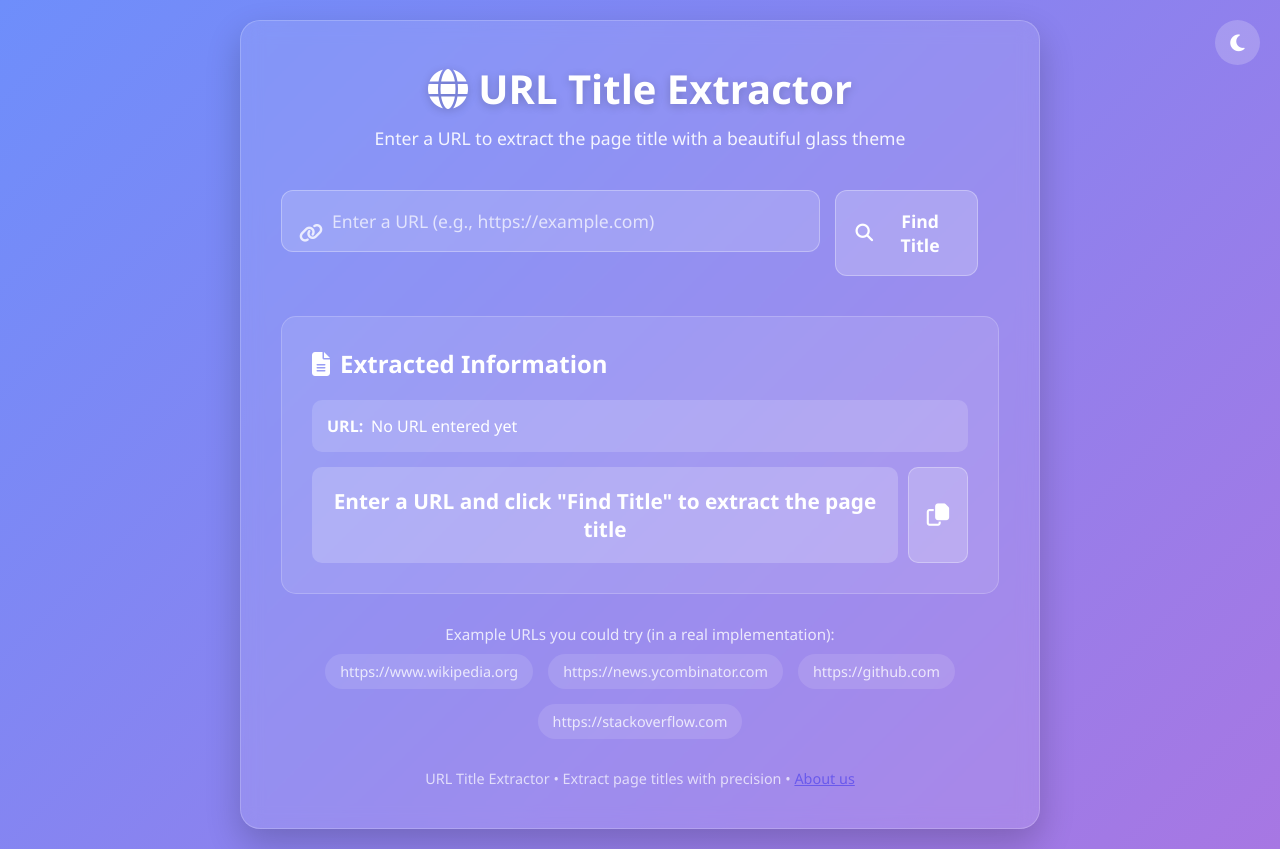
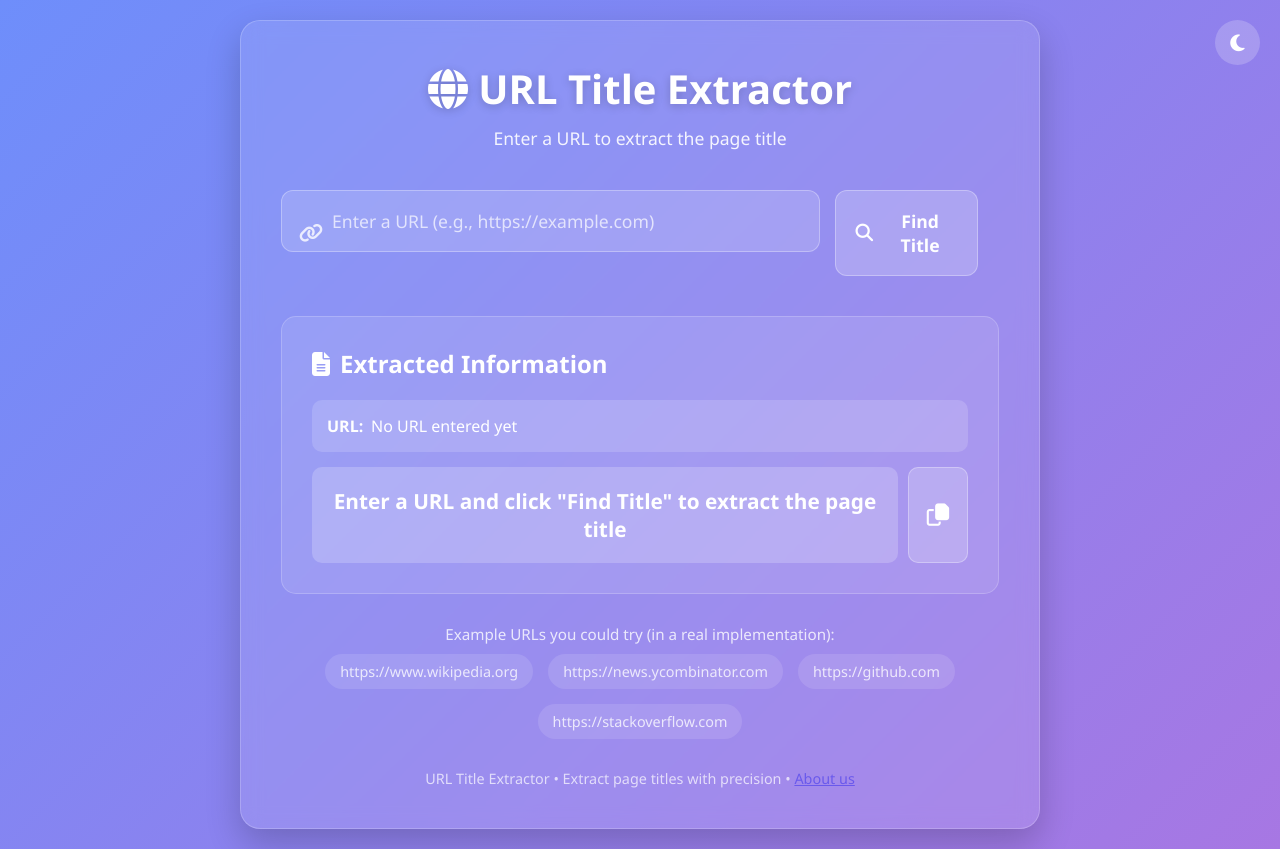
Before and after one commit to projectssayo/title-finder, a website: page index.html in a window 1280 px wide. Drawn offline with Linux system fonts and the light colour scheme.

Commit message:
Update index.html

```diff
--- a/index.html
+++ b/index.html
@@ -3,7 +3,7 @@
 <head>
     <meta charset="UTF-8">
     <meta name="viewport" content="width=device-width, initial-scale=1.0">
-    <title>Glass Theme URL Title Extractor</title>
+    <title>URL Title Extractor • SayoLabs</title>
     <link rel="stylesheet" href="https://cdnjs.cloudflare.com/ajax/libs/font-awesome/6.4.0/css/all.min.css">
 
     <link rel="stylesheet" href="style.css">
@@ -16,7 +16,7 @@
 
     <div class="glass-container">
         <h1><i class="fas fa-globe"></i> URL Title Extractor</h1>
-        <p class="subtitle">Enter a URL to extract the page title with a beautiful glass theme</p>
+        <p class="subtitle">Enter a URL to extract the page title </p>
 
         <form method="POST" action="#" id="urlForm">
             <div class="input-container">
```
